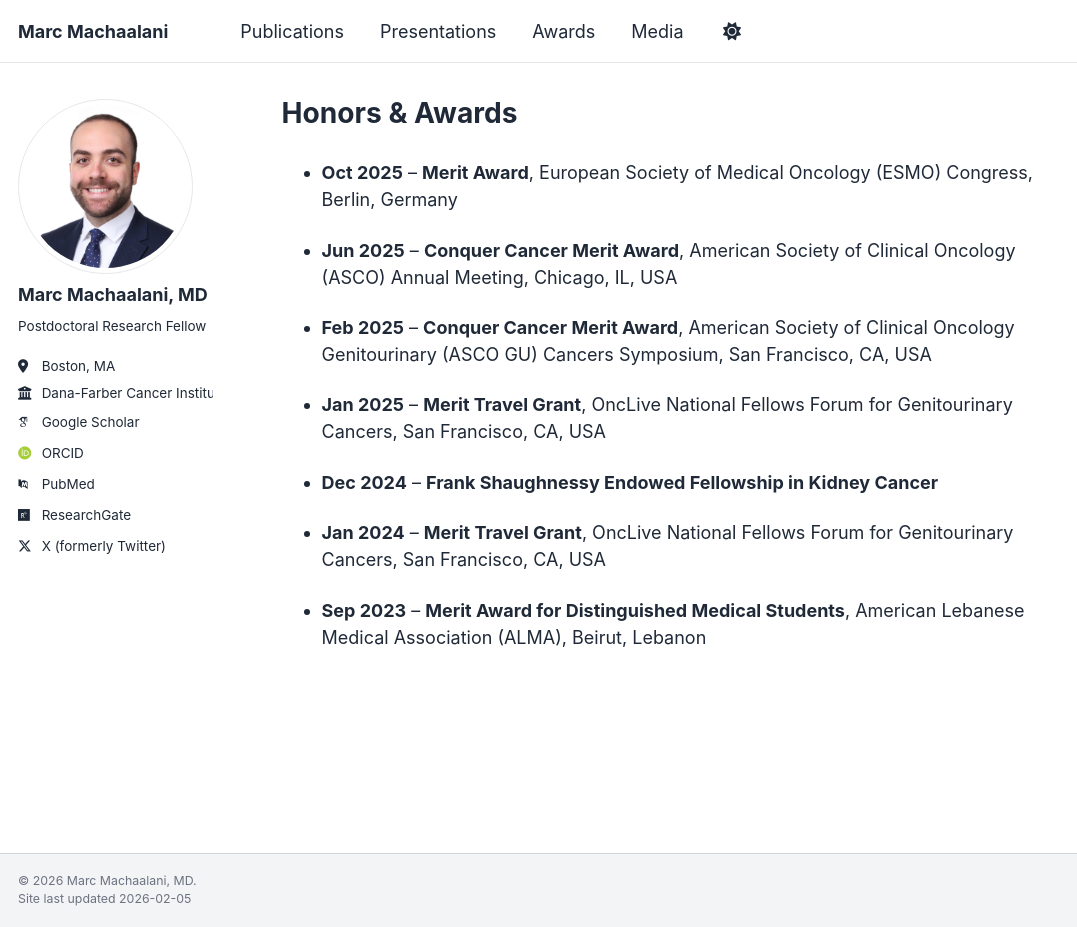
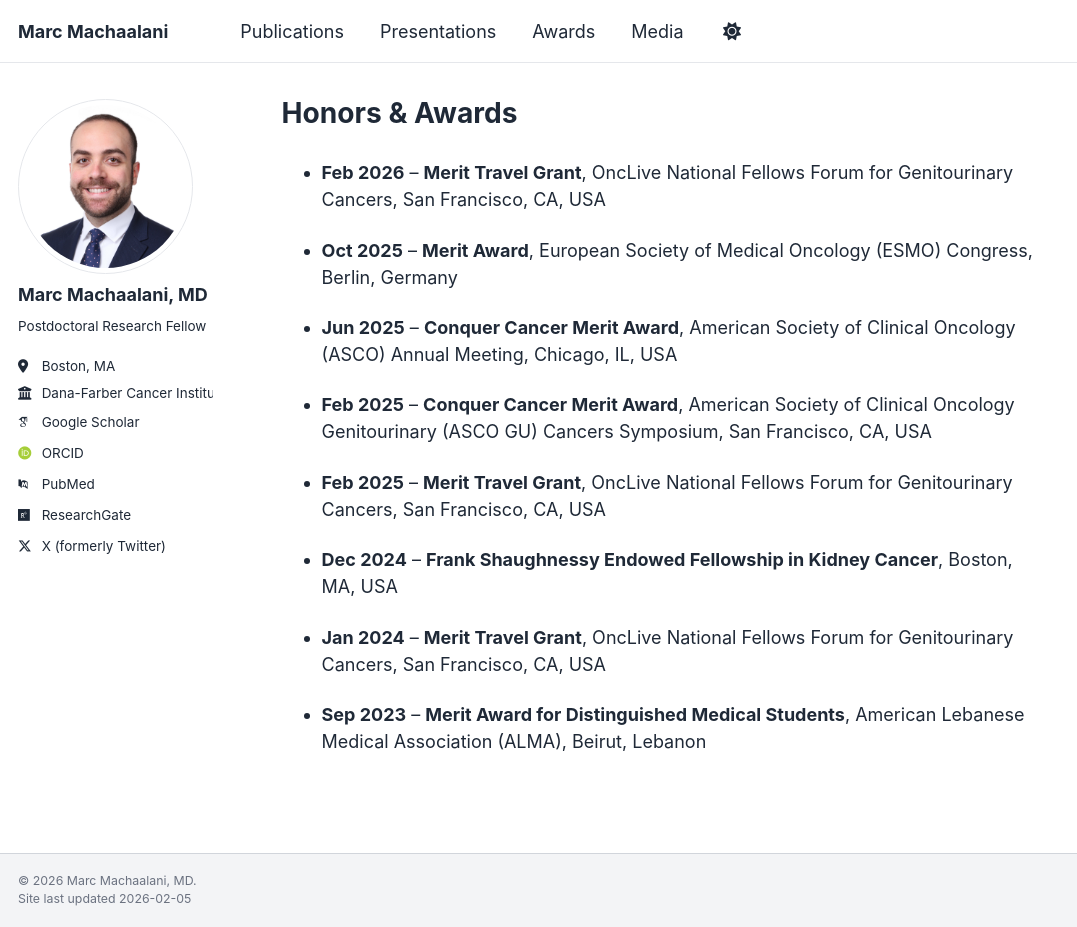
Before and after one commit to MarcMachaalani/marcmachaalani.github.io, a Jekyll site: the page built from _pages/awards.md, in a window 1280 px wide and 927 px high. Shown: the whole window, without its empty margins (0-1077 px from the left). Built offline with Jekyll 4.4.1, drawn with Linux system fonts in a browser that asks for light colours; some web fonts are replaced; a script bundle is joined from its source files by our own code; library files that are not in the unit come from our copies.

Commit message:
Update awards.md

```diff
--- a/_pages/awards.md
+++ b/_pages/awards.md
@@ -4,6 +4,7 @@ permalink: /awards/
 layout: single
 ---
 
+- **Feb 2026** – **Merit Travel Grant**, OncLive National Fellows Forum for Genitourinary Cancers, San Francisco, CA, USA
 
 - **Oct 2025** – **Merit Award**, European Society of Medical Oncology (ESMO) Congress, Berlin, Germany
 
@@ -11,9 +12,9 @@ layout: single
 
 - **Feb 2025** – **Conquer Cancer Merit Award**, American Society of Clinical Oncology Genitourinary (ASCO GU) Cancers Symposium, San Francisco, CA, USA
 
-- **Jan 2025** – **Merit Travel Grant**, OncLive National Fellows Forum for Genitourinary Cancers, San Francisco, CA, USA
+- **Feb 2025** – **Merit Travel Grant**, OncLive National Fellows Forum for Genitourinary Cancers, San Francisco, CA, USA
 
-- **Dec 2024** – **Frank Shaughnessy Endowed Fellowship in Kidney Cancer**
+- **Dec 2024** – **Frank Shaughnessy Endowed Fellowship in Kidney Cancer**, Boston, MA, USA
 
 - **Jan 2024** – **Merit Travel Grant**, OncLive National Fellows Forum for Genitourinary Cancers, San Francisco, CA, USA
 
```
